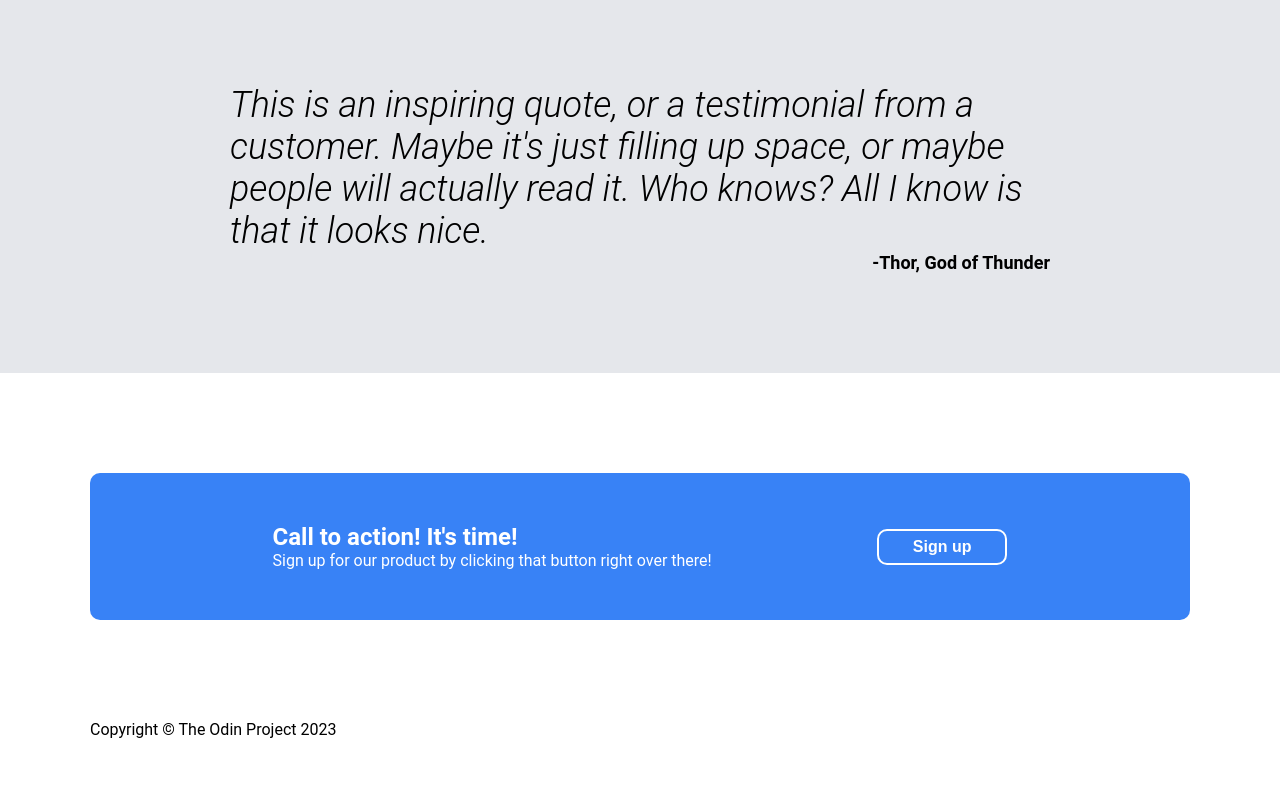
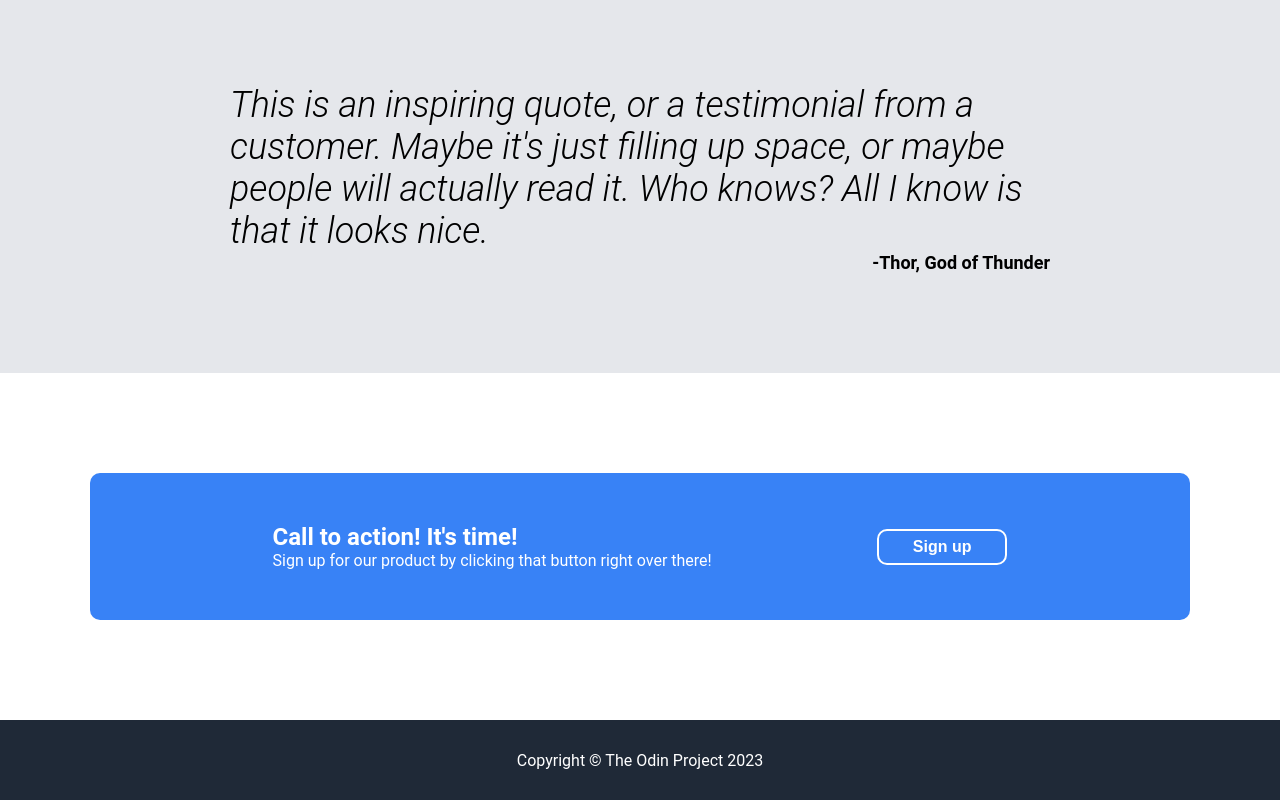
Before and after one commit to xytos99/landing-page-2, a plain HTML site: page index.html in a window 1280 px wide. Shown: the part 843-1643 px from the top of the page. Before the commit the page ends 1582 px from the top, so only its background shows below. Drawn offline with Linux system fonts and the light colour scheme.

Commit message:
Add flex layout and styles to footer

```diff
--- a/style.css
+++ b/style.css
@@ -155,3 +155,15 @@ body {
   border-radius: 10px;
   height: 36px;
 }
+
+.footer {
+  background-color: #1f2937;
+}
+
+.footer .container {
+  display: flex;
+  justify-content: center;
+  align-items: center;
+  color: #fff;
+  height: 80px;
+}
```
